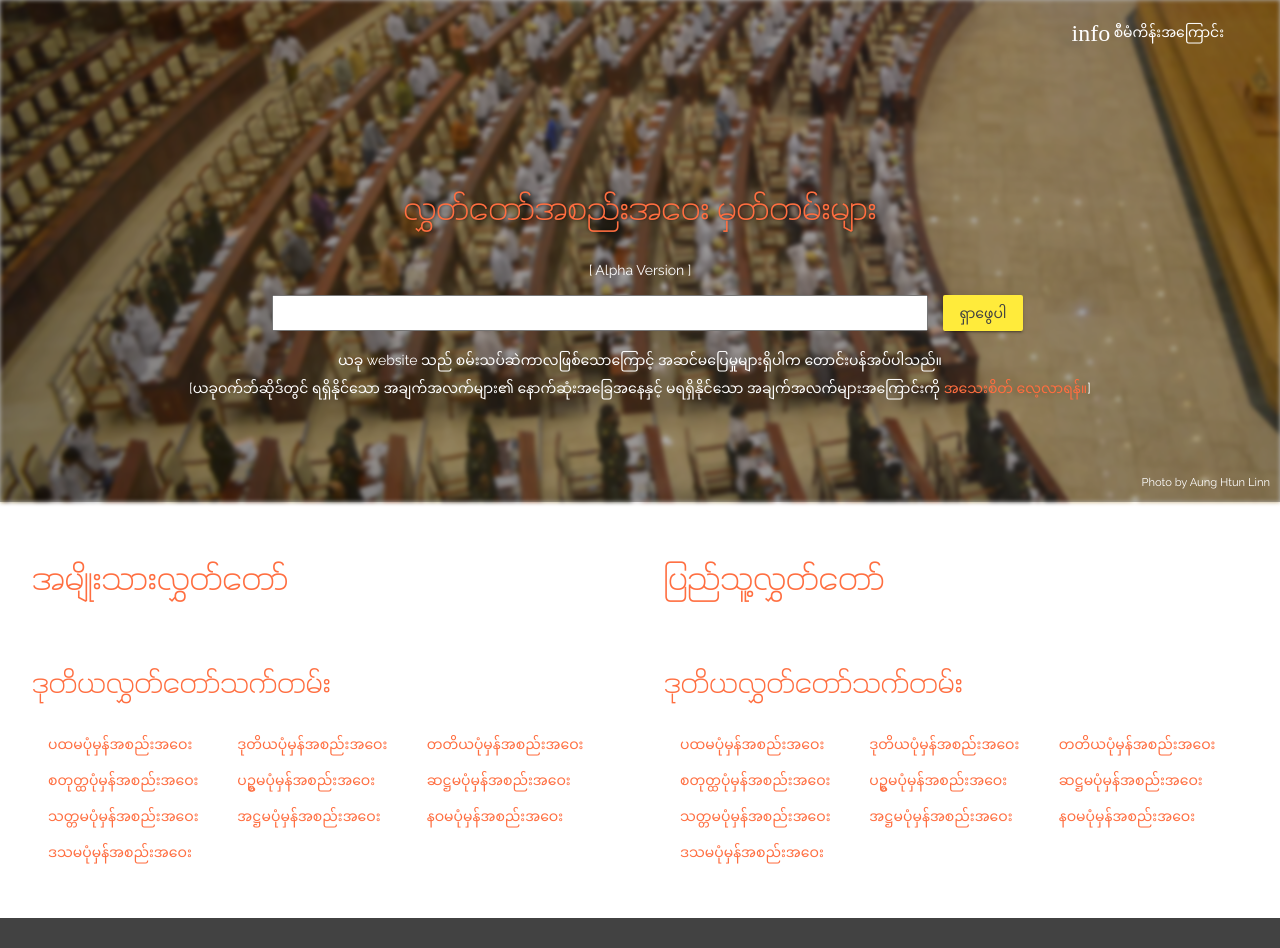
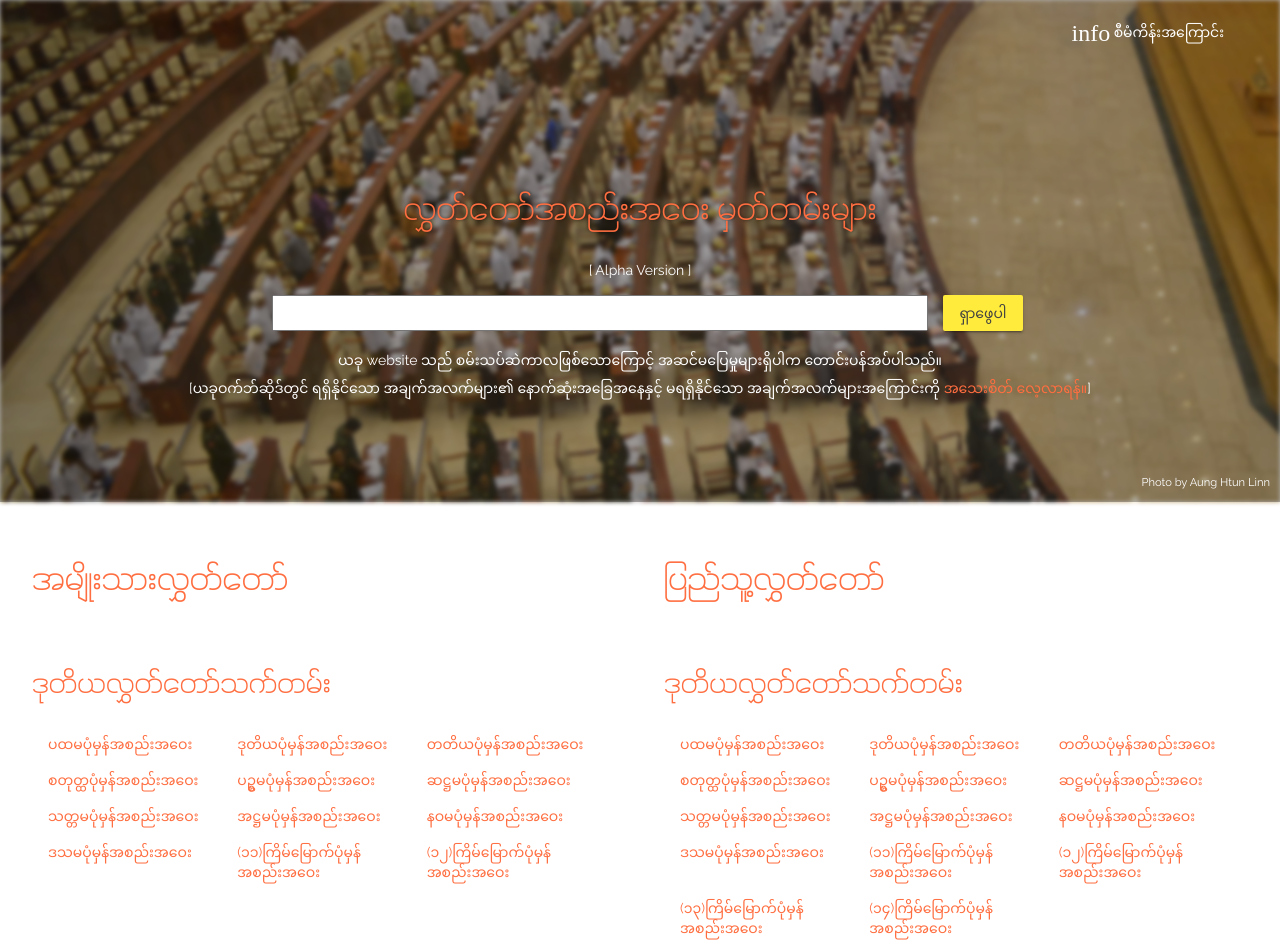
Before and after one commit to theananda/transcript-frontend, a Vue app: page / in a window 1280 px wide. Shown: the top 948 px of the page. Built offline with nearby package versions, Linux system fonts and the light colour scheme; grey boxes are pictures that could not be loaded; a web font is replaced by a local one; what vue-router-back-button would draw is missing.

Commit message:
Add updated sessions

```diff
--- a/src/components/ByLegislature.vue
+++ b/src/components/ByLegislature.vue
@@ -79,6 +79,14 @@ export default {
 								{
 									number : 10,
 									name : 'ဒသမပုံမှန်အစည်းအဝေး'
+								},
+								{
+									number : 11,
+									name : '(၁၁)ကြိမ်မြောက်ပုံမှန်အစည်းအဝေး'
+								},
+								{
+									number : 12,
+									name : '(၁၂)ကြိမ်မြောက်ပုံမှန်အစည်းအဝေး'
 								}
 
 							]
@@ -132,6 +140,22 @@ export default {
 								{
 									number : 10,
 									name : 'ဒသမပုံမှန်အစည်းအဝေး'
+								},
+								{
+									number : 11,
+									name : '(၁၁)ကြိမ်မြောက်ပုံမှန်အစည်းအဝေး'
+								},
+								{
+									number : 12,
+									name : '(၁၂)ကြိမ်မြောက်ပုံမှန်အစည်းအဝေး'
+								},
+								{
+									number : 13,
+									name : '(၁၃)ကြိမ်မြောက်ပုံမှန်အစည်းအဝေး'
+								},
+								{
+									number : 14,
+									name : '(၁၄)ကြိမ်မြောက်ပုံမှန်အစည်းအဝေး'
 								}
 
 							]
```
